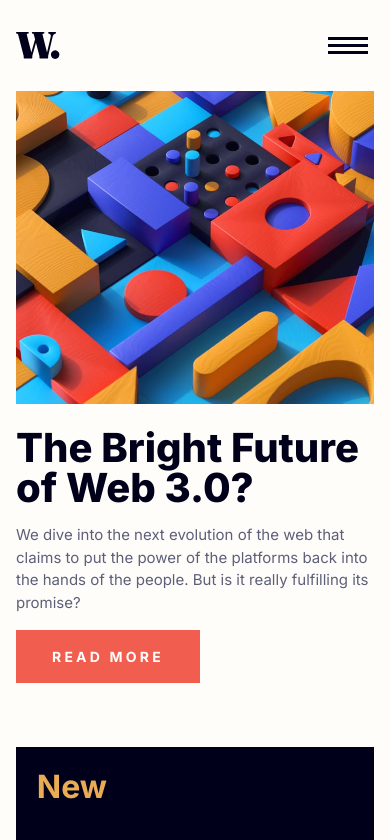
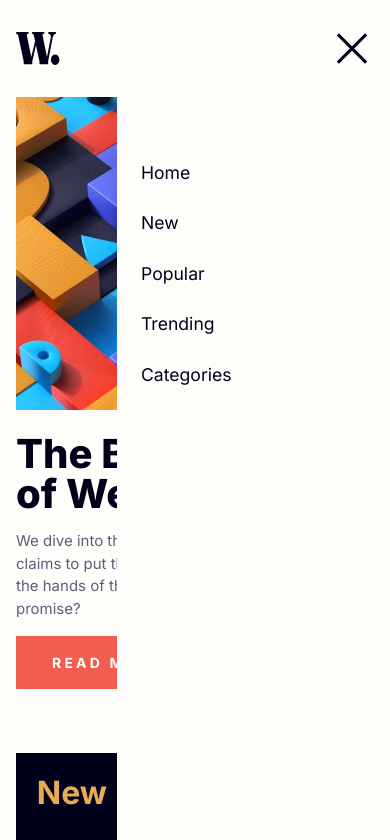
Before and after one commit to xapzx/news-homepage, a plain HTML site: page index.html in a window 390 px wide. Both pictures are taken after a click on the button 348 px from the left and 45 px from the top of the page. Shown: the top 840 px of the page. Drawn offline with Linux system fonts and the light colour scheme.

Commit message:
Implemented functionality of hamburger menu on mobile

```diff
--- a/index.html
+++ b/index.html
@@ -11,15 +11,16 @@
   <link rel="preconnect" href="https://fonts.gstatic.com" crossorigin>
   <link href="https://fonts.googleapis.com/css2?family=Inter:wght@400;700;800&display=swap" rel="stylesheet">
   <title>Frontend Mentor | News homepage</title>
+  <script src="navbar.js" defer></script>
 </head>
 <body>
   <main>
     <header>
       <img src="assets/images/logo.svg" alt="Brand Logo" class="brand-logo">
       <button class="navbar-toggler">
-        <img src="assets/images/icon-menu.svg" alt="Burger menu icon on mobile">
+        <img src="assets/images/icon-menu.svg" alt="Burger menu icon on mobile" class="navbar-icon">
       </button>
-      <nav class="collapse">
+      <nav class="collapse navbar-collapse">
         <div class="nav-item">Home</div>
         <div class="nav-item">New</div>
         <div class="nav-item">Popular</div>
--- /dev/null
+++ b/navbar.js
@@ -0,0 +1,13 @@
+const toggler = document.querySelector('.navbar-toggler');
+// const navbar = document.querySelector('.navbar-collapse');
+const icon = document.querySelector('.navbar-icon');
+
+toggler.addEventListener('click', () => {
+    const navbar = document.querySelector('.navbar-collapse');
+    navbar.classList.toggle('collapse');
+    if(navbar.classList.contains('collapse')) {
+        icon.src = "assets/images/icon-menu.svg"
+    } else {
+        icon.src = "assets/images/icon-menu-close.svg"
+    }
+});
--- a/style.css
+++ b/style.css
@@ -26,6 +26,7 @@ body {
     padding: 2rem 1rem;
     display: grid;
     place-content: center;
+    position: relative;
 }
 
 header {
@@ -41,6 +42,22 @@ header {
 .navbar-toggler {
     background-color: var(--clr-neutral-offwhite);
     border: none;
+    z-index: 1;
+}
+
+.navbar-collapse {
+    background-color: var(--clr-neutral-offwhite);
+    color: var(--clr-neutral-very-dark-blue);
+    font-size: 1.1rem;
+    min-height: 100%;
+    width: 70%;
+    position: absolute;
+    top: 0;
+    right: 0;
+    padding: 10rem 0 0 1.5rem;
+    display: flex;
+    flex-direction: column;
+    gap: 1.5rem;
 }
 
 .collapse {
```
